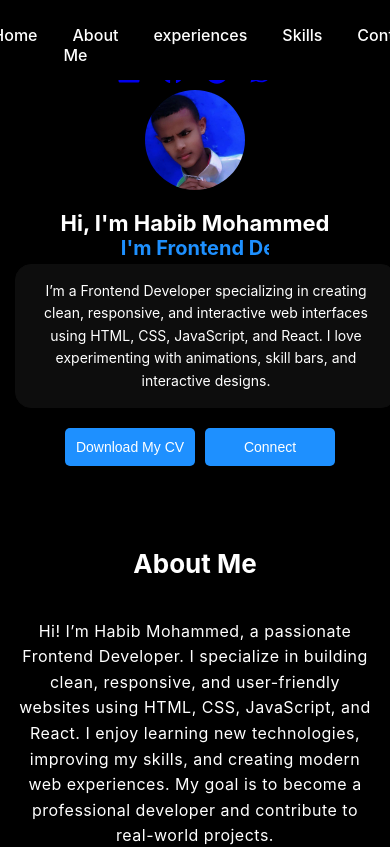
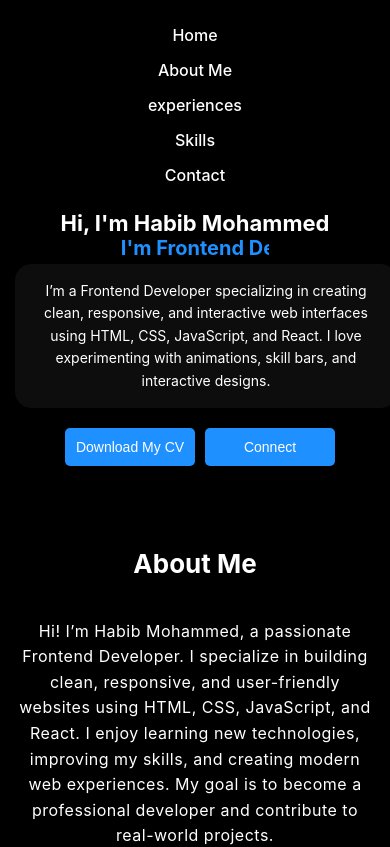
Before and after one commit to habib-dev7904/Portfolio, a React (Create React App) app: page / in a window 390 px wide. Shown: the top 847 px of the page. Built offline with nearby package versions, Linux system fonts and the light colour scheme.

Commit message:
Update website

```diff
--- a/src/components/Nav.css
+++ b/src/components/Nav.css
@@ -76,29 +76,27 @@ nav {
 .nav-menu li a.active {
   color: #00bcd4;
 }
-/* Responsive Navbar */
 @media (max-width: 768px) {
 
   nav {
     padding: 10px 0;
   }
 
-  /* Stack menu vertically */
+  /* Stack menu vertically on mobile */
   .nav-menu {
-    flex-direction: row;
+    flex-direction: column;   /* vertical stack */
     gap: 15px;
     background-color: black;
     padding: 15px 0;
+    align-items: center;      /* center links */
   }
 
-  /* Bigger touch area */
+  /* Bigger touch area for mobile */
   .nav-menu li a {
     font-size: 1rem;
     padding: 10px 20px;
   }
 
-  /* Remove underline animation spacing */
-  .nav-menu li a::after {
-    bottom: -2px;
-  }
+  /* Keep underline intact */
+  /* No changes needed for ::after if you want the same effect */
 }
```
